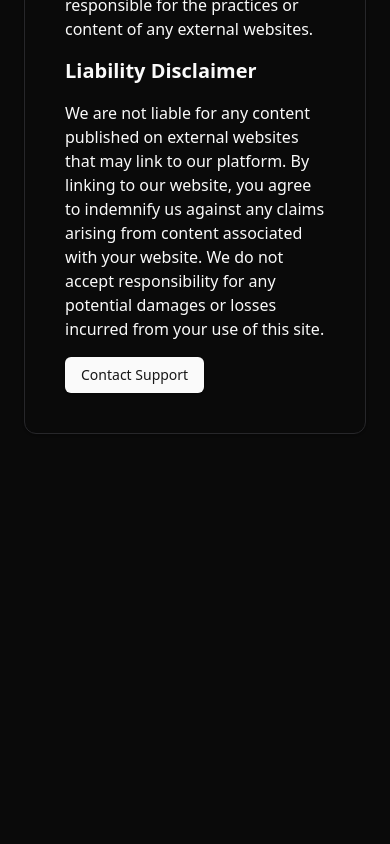
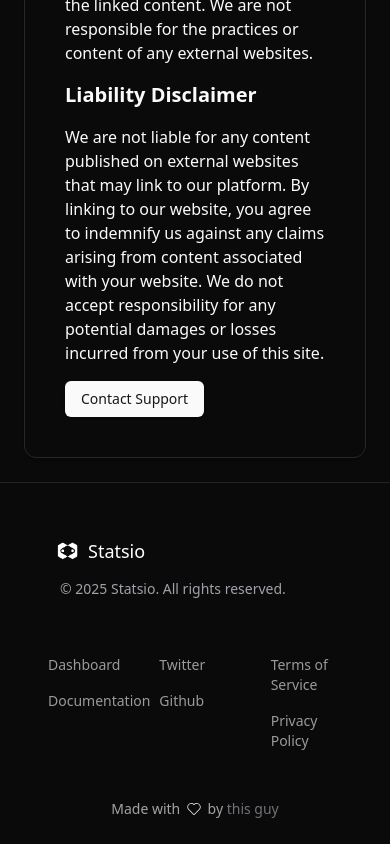
Before and after one commit to AmanShakya0018/Statsio, a Next.js app: page /termsofservice in a window 390 px wide. Shown: the part 1256-2100 px from the top of the page. Before the commit the page ends 1714 px from the top, so only its background shows below. Built offline with nearby package versions, Linux system fonts and the light colour scheme; no server answers.

Commit message:
chore: minor enhancement

```diff
--- a/app/(main)/dashboard/sites/page.tsx
+++ b/app/(main)/dashboard/sites/page.tsx
@@ -65,7 +65,7 @@ export default function SitesPage() {
           <div>
             <h1 className="text-3xl font-bold">Welcome back,
               <br className="block md:hidden" /> {session?.user?.name}!</h1>
-            <p className="text-muted-foreground max-w-xl">
+            <p className="text-muted-foreground max-w-xl text-sm md:text-[1rem]">
               Manage your websites and view privacy-friendly analytics in one place.
             </p>
           </div>
@@ -84,7 +84,7 @@ export default function SitesPage() {
             <EmptyState onSiteAdded={handleSiteAdded} />
           ) : (
             <div className="min-h-[400px] flex flex-col justify-between rounded-lg border border-dashed border-neutral-300 dark:border-neutral-800 space-y-8">
-              <div className="grid gap-3 sm:grid-cols-1 md:grid-cols-2 p-8">
+              <div className="grid gap-3 sm:grid-cols-1 md:grid-cols-2 p-3 md:p-6">
                 {sites.map((site) => (
                   <SiteCard key={site.id} site={site} onDelete={handleSiteDeleted} onEdit={handleSiteEdited} />
                 ))}
--- a/components/globals/privacypolicy.tsx
+++ b/components/globals/privacypolicy.tsx
@@ -3,12 +3,16 @@ import React from 'react';
 import { PageHeader, PageHeaderHeading, PageHeaderDescription } from '@/components/globals/pageheader';
 import { Card, CardContent } from '@/components/ui/card';
 import { Button } from '@/components/ui/button';
+import Navbar from '../landingpage/navbar-shrink';
+import Footer from '../landingpage/footer2';
 
 const PrivacyPolicyPage = () => {
   return (
-    <div className="container max-w-[88rem] mx-auto p-6">
+    <>
+      <Navbar />
+      <div className="container max-w-[88rem] mx-auto pt-12 p-6">
         <PageHeader>
-        <PageHeaderHeading>Privacy Policy</PageHeaderHeading>
+          <PageHeaderHeading className='bg-black dark:bg-[radial-gradient(61.17%_178.53%_at_38.83%_-13.54%,#3B3B3B_0%,#888787_12.61%,#FFFFFF_50%,#888787_80%,#3B3B3B_100%)] bg-clip-text text-transparent py-2 pr-2'>Privacy Policy</PageHeaderHeading>
           <PageHeaderDescription>
             Your privacy is important to us.
           </PageHeaderDescription>
@@ -38,6 +42,8 @@ const PrivacyPolicyPage = () => {
           </CardContent>
         </Card>
       </div>
+      <Footer />
+    </>
   );
 };
 
--- a/components/globals/termsofservice.tsx
+++ b/components/globals/termsofservice.tsx
@@ -3,12 +3,16 @@ import React from 'react';
 import { PageHeader, PageHeaderHeading, PageHeaderDescription } from '@/components/globals/pageheader';
 import { Card, CardContent } from '@/components/ui/card';
 import { Button } from '@/components/ui/button';
+import Navbar from '../landingpage/navbar-shrink';
+import Footer from '../landingpage/footer2';
 
 const TermsOfServicePage = () => {
   return (
-    <div className="container max-w-[88rem] mx-auto p-6">
+    <>
+      <Navbar />
+      <div className="container max-w-[88rem] mx-auto pt-12 p-6">
         <PageHeader>
-        <PageHeaderHeading>Terms of Service</PageHeaderHeading>
+          <PageHeaderHeading className='bg-black dark:bg-[radial-gradient(61.17%_178.53%_at_38.83%_-13.54%,#3B3B3B_0%,#888787_12.61%,#FFFFFF_50%,#888787_80%,#3B3B3B_100%)] bg-clip-text text-transparent py-2 pr-2'>Terms of Service</PageHeaderHeading>
           <PageHeaderDescription>
             These terms govern your use of our website and outline the guidelines to ensure a safe and fair experience for all users.
           </PageHeaderDescription>
@@ -43,6 +47,8 @@ const TermsOfServicePage = () => {
           </CardContent>
         </Card>
       </div>
+      <Footer />
+    </>
   );
 };
 
```
Lines whose indentation alone changed are shown as unchanged.
